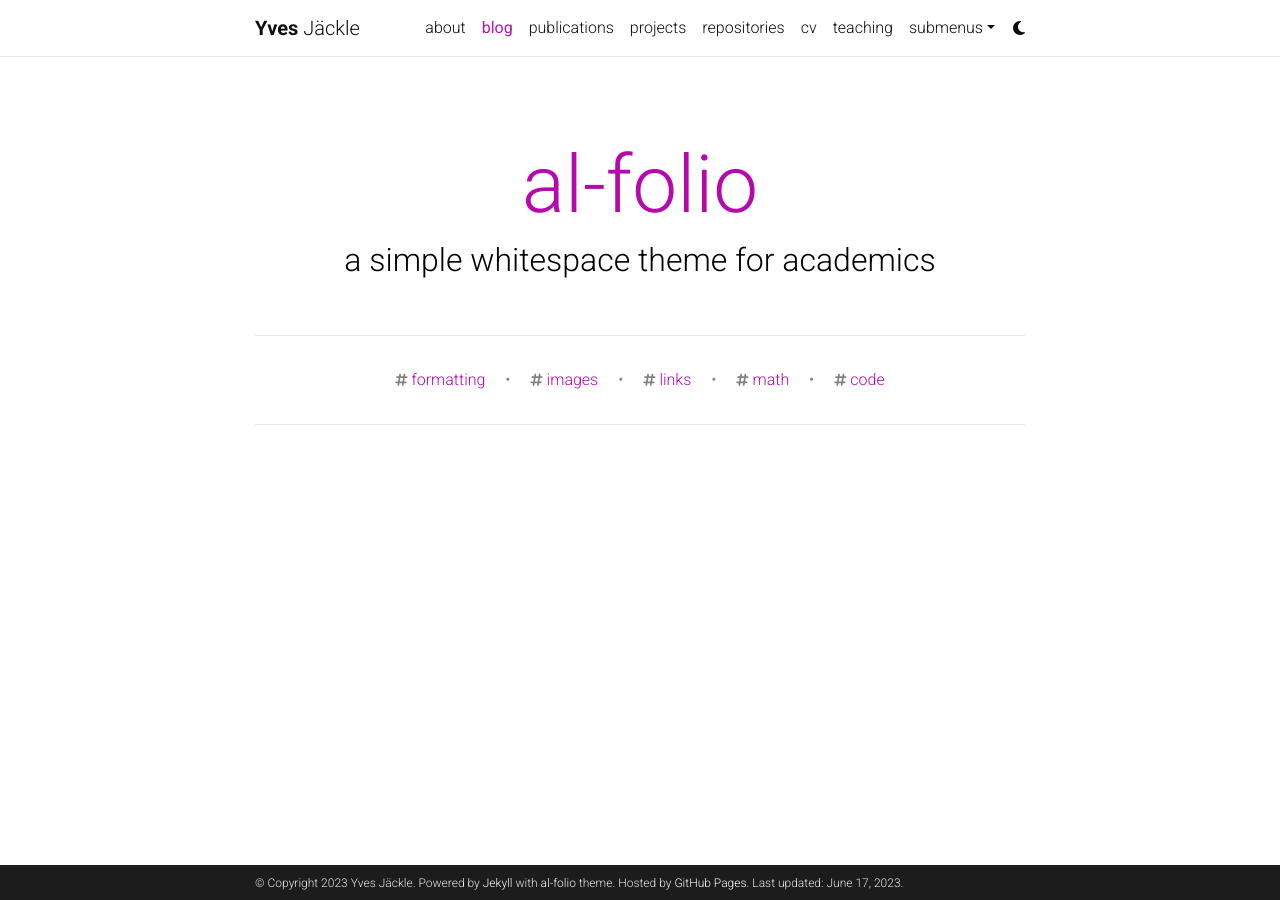
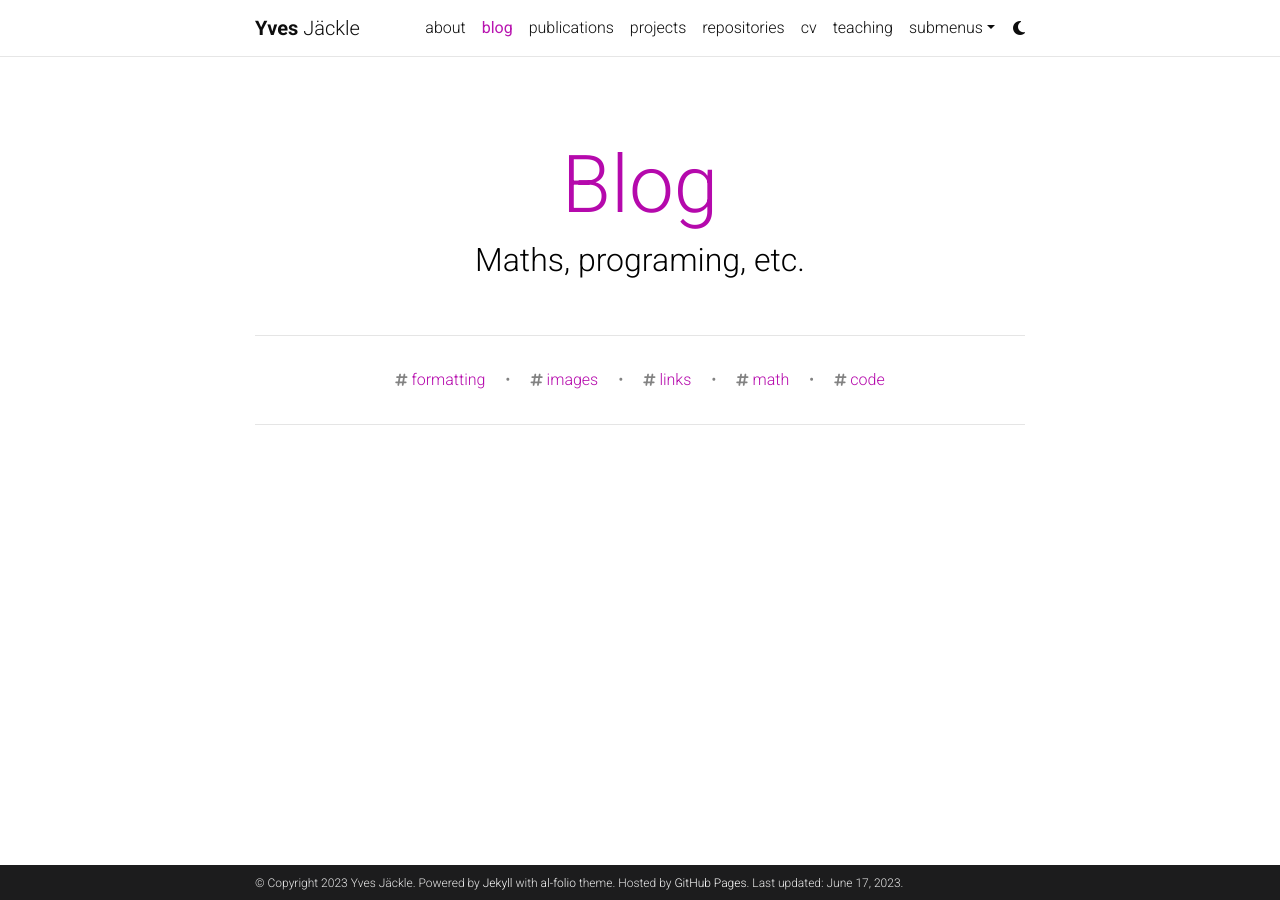
Before and after one commit to Happyves/happyves.github.io, a Jekyll site: the page built from blog/index.html, in a window 1280 px wide. Built offline with Jekyll 4.4.1, drawn with Linux system fonts in a browser that asks for light colours; comment, search, counter and statistics services are not loaded; a style sheet for code colours, icons or effects is not loaded.

Commit message:
Update _config.yml

```diff
--- a/_config.yml
+++ b/_config.yml
@@ -120,9 +120,9 @@
 # Blog
 # -----------------------------------------------------------------------------
 
-blog_name: al-folio # blog_name will be displayed in your blog page
+blog_name: Blog # blog_name will be displayed in your blog page
 blog_nav_title: blog # your blog must have a title for it to be displayed in the nav bar
-blog_description: a simple whitespace theme for academics
+blog_description: Maths, programing, etc.
 permalink: /blog/:year/:title/
 
 # Pagination
```
